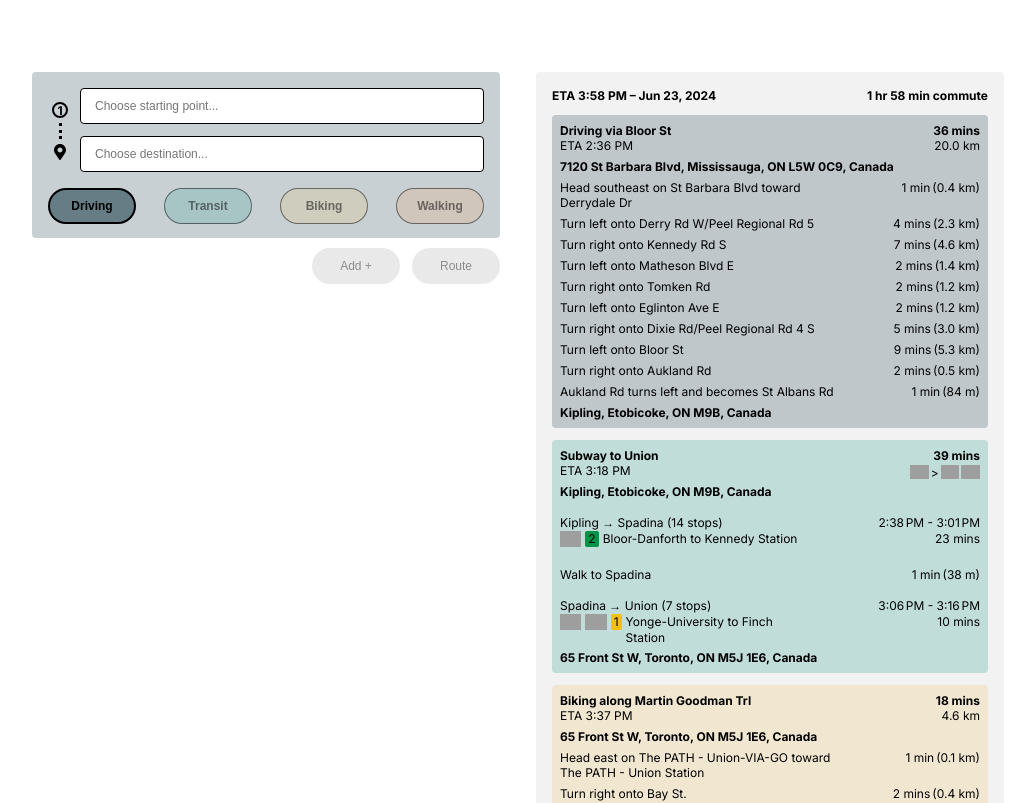
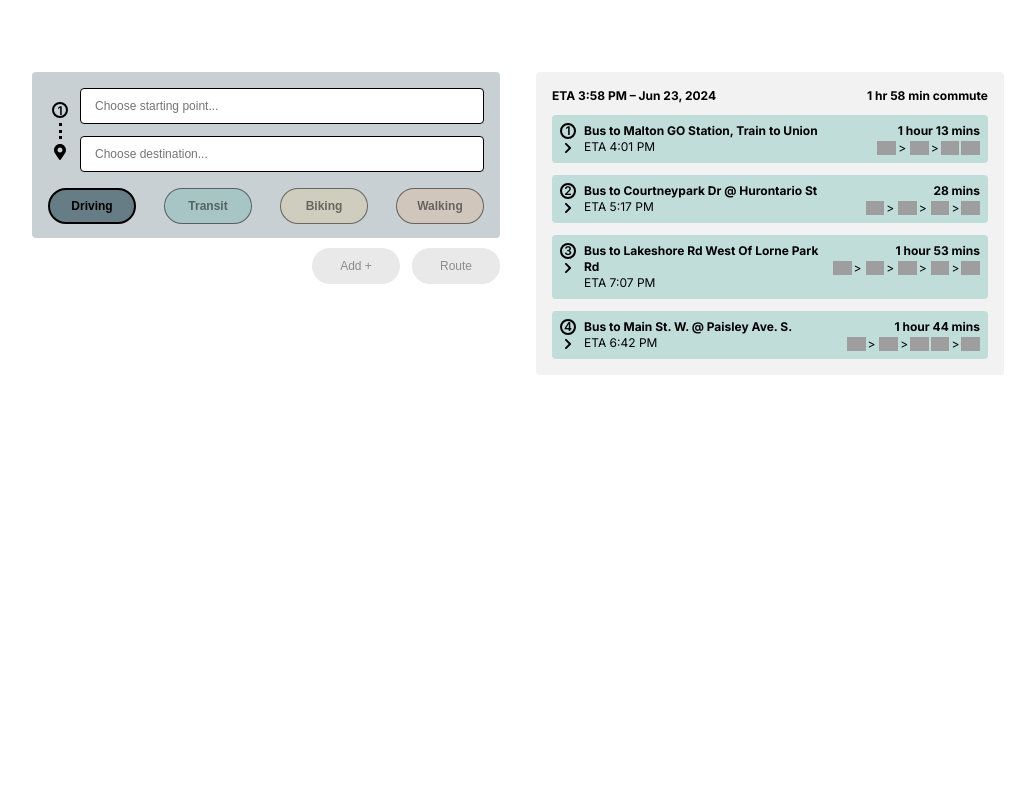
Before and after one commit to tsaruggan/mixed-maps, a Next.js app: page / in a window 1280 px wide. Shown: the top 803 px of the page, without its empty margins (122-1157 px from the left). Built offline with nearby package versions, Linux system fonts and the light colour scheme; grey boxes are pictures that could not be loaded.

Commit message:
chevron expansion pack

```diff
--- a/src/components/RouteBuildingBlock.js
+++ b/src/components/RouteBuildingBlock.js
@@ -122,7 +122,7 @@ const NumberedMarker = ({ number }) => {
         alignItems: 'center',
         justifyContent: 'center',
         fontSize: '12px', // Adjusted font size
-        fontWeight: 'bold',
+        fontWeight: '600',
         backgroundColor: 'transparent',
     };
 
--- a/src/components/RouteOverview.js
+++ b/src/components/RouteOverview.js
@@ -1,7 +1,6 @@
-import React, { Component } from 'react';
+import React, { Component, useState } from 'react';
 import styles from "@/styles/Home.module.css";
-
-
+import { FaChevronDown, FaChevronRight } from "react-icons/fa";
 
 const travelModes = [
     { name: "driving", color: "rgba(38, 70, 83, 0.25)" },
@@ -25,6 +24,7 @@ class RouteOverview extends Component {
                     {this.props.directions.map((direction, index) => (
                         <RouteDirectionsBlock
                             key={index}
+                            index={index}
                             travelMode={direction.travelMode}
                             title={direction.title}
                             eta={direction.eta.text}
@@ -44,7 +44,12 @@ class RouteOverview extends Component {
 
 export default RouteOverview;
 
-function RouteDirectionsBlock({ travelMode, title, eta, duration, distance, color, instructions, startAddress, endAddress }) {
+function RouteDirectionsBlock({ index, travelMode, title, eta, duration, distance, color, instructions, startAddress, endAddress }) {
+    const [isExpanded, setIsExpanded] = useState(false);
+
+    const toggleExpand = () => {
+        setIsExpanded(!isExpanded);
+    };
 
     const renderTransitCommuteIconPreview = () => {
         const walkingThresholdDuration = 300;
@@ -65,9 +70,9 @@ function RouteDirectionsBlock({ travelMode, title, eta, duration, distance, colo
                                     <img src={instruction.transitDetails.vehicle.icon} className={styles.transitCommuteIcon} />
                                 </>
                             )}
-                            {index < instructions.length-1 && (
+                            {index < instructions.length - 1 && (
                                 <>
-                                    {index === instructions.length-2 && instructions[index+1].mode === 'walking' && instructions[index+1].duration.value < walkingThresholdDuration ? (
+                                    {index === instructions.length - 2 && instructions[index + 1].mode === 'walking' && instructions[index + 1].duration.value < walkingThresholdDuration ? (
                                         <></>
                                     ) : (
                                         <span style={{ height: '100%', width: 'auto', display: 'flex', alignItems: 'center' }}>{">"}</span>
@@ -82,27 +87,31 @@ function RouteDirectionsBlock({ travelMode, title, eta, duration, distance, colo
         );
     };
 
-
-
     return (
-        <div className={styles.routeDirectionsBlock} style={{ backgroundColor: color }}>
-            <div className={styles.routeDirectionsBlockTitle}>
+        <div className={styles.routeDirectionsBlock} style={{ backgroundColor: color }} >
+            <div className={styles.routeDirectionsBlockTitle} onClick={toggleExpand}>
+                <div style={{ display: 'flex', justifyContent: 'flex-start' }}>
+                    <NumberedChevron number={index+1} expanded={isExpanded}/>
                     <div>
                         <p style={{ fontWeight: '700' }}>{title}</p>
                         <p>ETA {eta}</p>
                     </div>
+                </div>
+
                 <div style={{ textAlign: 'end', height: '16px' }}>
                     <p style={{ fontWeight: '700' }}>{duration}</p>
                     {travelMode == 'transit' ? renderTransitCommuteIconPreview(instructions) : <p>{distance}</p>}
 
                 </div>
             </div>
+            {isExpanded && (
                 <DetailedInstructions
                     travelMode={travelMode}
                     instructions={instructions}
                     startAddress={startAddress}
                     endAddress={endAddress}
                 />
+            )}
         </div>
     );
 }
@@ -237,3 +246,61 @@ function DetailedInstructions({ travelMode, instructions, startAddress, endAddre
 function timeFormat(time) {
     return time.replace('a.m.', 'AM').replace('p.m.', 'PM');
 }
+
+const NumberedChevron = ({ number, expanded }) => {
+    const containerStyle = {
+        display: 'flex',
+        alignItems: 'center',
+        flexDirection: 'column',
+        width: '16px',
+        height: '32px',
+        marginRight: '8px',
+        gap: '3px'
+    };
+
+    const numberContainerStyle = {
+        display: 'flex',
+        alignItems: 'center',
+        justifyContent: 'center',
+        width: '16px',
+        height: '16px',
+    };
+
+    const numberStyle = {
+        width: '16px', // Reduced width
+        height: '16px', // Reduced height
+        borderRadius: '50%',
+        border: '2px solid black',
+        color: 'black',
+        display: 'flex',
+        alignItems: 'center',
+        justifyContent: 'center',
+        fontSize: '12px', // Adjusted font size
+        fontWeight: '600',
+        backgroundColor: 'transparent',
+    };
+
+    const iconContainerStyle = {
+        display: 'flex',
+        alignItems: 'center',
+        justifyContent: 'center',
+        width: '12px',
+        height: '12px',
+    };
+
+    const iconStyle = {
+        fontSize: '12px',
+        color: 'black',
+    };
+
+    return (
+        <div style={containerStyle}>
+            <div style={numberContainerStyle}>
+                <div style={numberStyle}>{number}</div>
+            </div>
+            <div style={iconContainerStyle}>
+                {expanded ? <FaChevronDown style={iconStyle} /> : <FaChevronRight style={iconStyle} />}
+            </div>
+        </div>
+    );
+};
--- a/src/pages/api/directions.js
+++ b/src/pages/api/directions.js
@@ -4,7 +4,7 @@ import fs from 'fs';
 import path from 'path';
 
 export default function handler(req, res) {
-  const filePath = path.resolve(process.cwd(), 'src', 'data', 'directions.json');
+  const filePath = path.resolve(process.cwd(), 'src', 'data', 'directions2.json');
   const fileContents = fs.readFileSync(filePath, 'utf8');
 
   res.status(200).json(JSON.parse(fileContents));
--- a/src/styles/Home.module.css
+++ b/src/styles/Home.module.css
@@ -140,6 +140,12 @@
   padding: 8px;
 }
 
+
+
+.routeDirectionsBlock:hover {
+  cursor: pointer;
+}
+
 .routeDetailsContainer > .routeDirectionsBlock {
   margin-top: 12px;
 }
@@ -147,6 +153,7 @@
 .routeDirectionsBlockTitle {
   display: flex;
   justify-content: space-between;
+  line-height: 16px;
 }
 
 .routeDirectionsInstructionsContainer {
```
Lines whose indentation alone changed are shown as unchanged.
